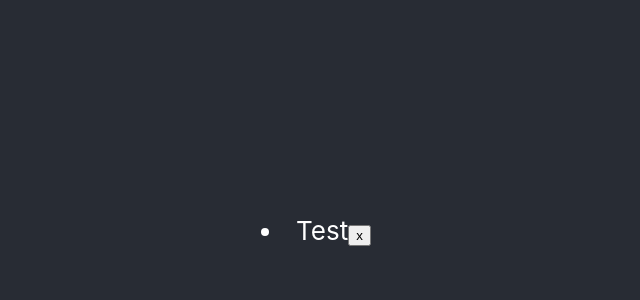
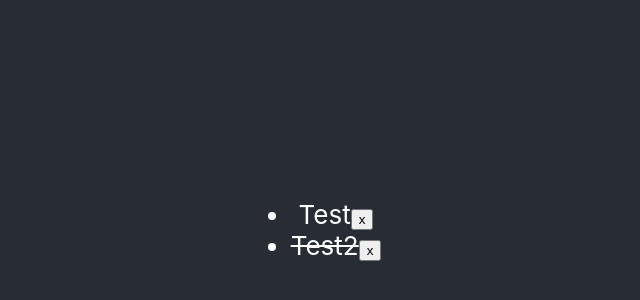
Before and after one commit to encarju/to-do-list-using-route, a React (Create React App) app: page / in a window 1280 px wide. Shown: the part 170-470 px from the top of the page, without its empty margins (324-964 px from the left). Built offline with nearby package versions, Linux system fonts and the light colour scheme.

Commit message:
[TodoList][Bryan-Justine] feature: Add ToDoItemGroup Component

```diff
--- a/src/App.js
+++ b/src/App.js
@@ -1,13 +1,15 @@
 import logo from './logo.svg';
 import './App.css';
 import ToDoItem from './Components/ToDoItem/';
+import ToDoGroup from './Components/ToDoGroup';
 
 function App() {
-  const todo = {id: '123', text:'Test', done: false};
+  const todo = [{id: '123', text:'Test', done: false},
+                {id: '124', text:'Test2', done: true}];
   return (
     <div className="App">
       <header className="App-header">
-        <ToDoItem todo={todo}/>
+        <ToDoGroup todo={todo}/>
       </header>
     </div>
   );
--- /dev/null
+++ b/src/Components/ToDoGroup/index.js
@@ -0,0 +1,16 @@
+import React, { Component } from 'react';
+import ToDoItem from '../ToDoItem';
+
+class ToDoGroup extends Component {
+    render() {
+        return (
+            <ul>
+                {this.props.todo.map((value) => (
+                    <ToDoItem todo={value}/>
+                ))}
+            </ul>
+        );
+    }
+}
+
+export default ToDoGroup;
```
